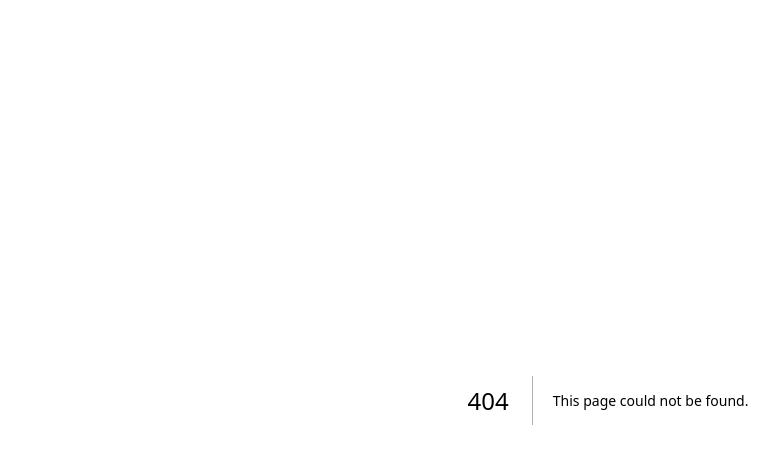
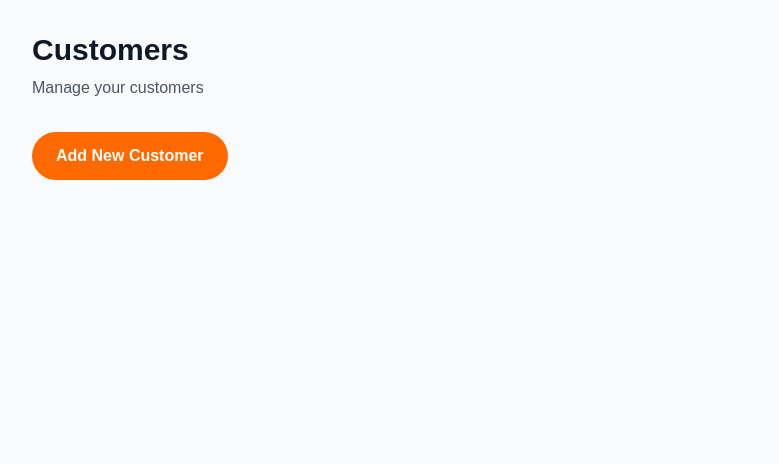
Before and after one commit to LTI-INTERNS/pos-micro-sass, a Next.js app: page /POSCustomer in a window 1280 px wide. Before the commit this address had no page. Shown: the top 464 px of the page, without its empty margins (32-811 px from the left). Built offline with nearby package versions, Linux system fonts and the light colour scheme.

Commit message:
feat: implement POSDashboard component with AddCustomerForm integration

```diff
--- /dev/null
+++ b/app/POSCustomer/page.tsx
@@ -0,0 +1,53 @@
+"use client";
+
+import { useState } from "react";
+import AddCustomerForm from "@/app/components/POSCustomer/AddCustomerForm";
+import { CustomerFormValues } from "@/app/components/Dashboard/common/AddCustomerModal";
+
+export default function POSDashboard() {
+  const [modalOpen, setModalOpen] = useState(false);
+  const [selectedCustomer, setSelectedCustomer] = useState<CustomerFormValues | null>(null);
+
+  return (
+    <div className="min-h-screen bg-gray-50 p-8">
+      <div className="max-w-6xl mx-auto">
+        <div className="mb-8">
+          <h1 className="text-3xl font-bold text-gray-900 mb-2">
+            Customers
+          </h1>
+          <p className="text-gray-600">Manage your customers</p>
+        </div>
+
+        <button
+          onClick={() => setModalOpen(true)} // ✅ fixed setter
+          className="inline-flex items-center px-6 py-3 rounded-full bg-orange-500 text-white font-semibold hover:bg-orange-600 transition"
+        >
+          Add New Customer
+        </button>
+      </div>
+
+      <AddCustomerForm
+        open={modalOpen}
+        onClose={() => setModalOpen(false)}
+        onSelectCustomer={(customer) => setSelectedCustomer(customer)}
+      />
+
+      {/* Commented out view logic for later implementation */}
+      {/*
+      {selectedCustomer && (
+        <div className="mt-4 p-4 bg-gray-100 rounded">
+          <p>
+            <strong>Selected Customer:</strong> {selectedCustomer.name}
+          </p>
+          <p>
+            <strong>Phone:</strong> {selectedCustomer.phoneNumber}
+          </p>
+          <p>
+            <strong>Email:</strong> {selectedCustomer.email}
+          </p>
+        </div>
+      )}
+      */}
+    </div>
+  );
+}
```
